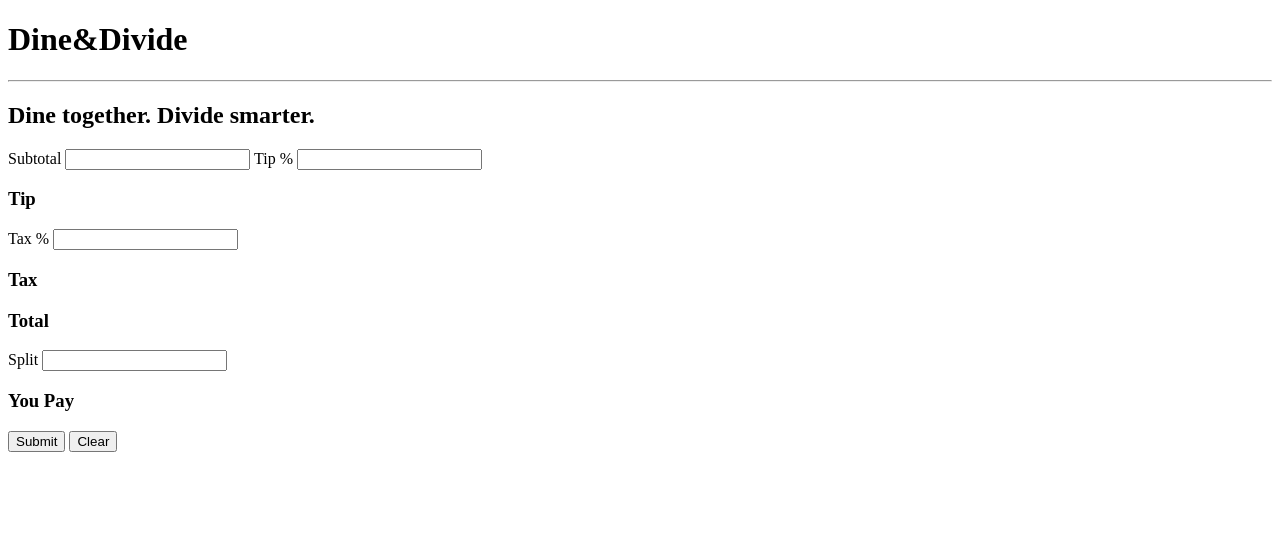
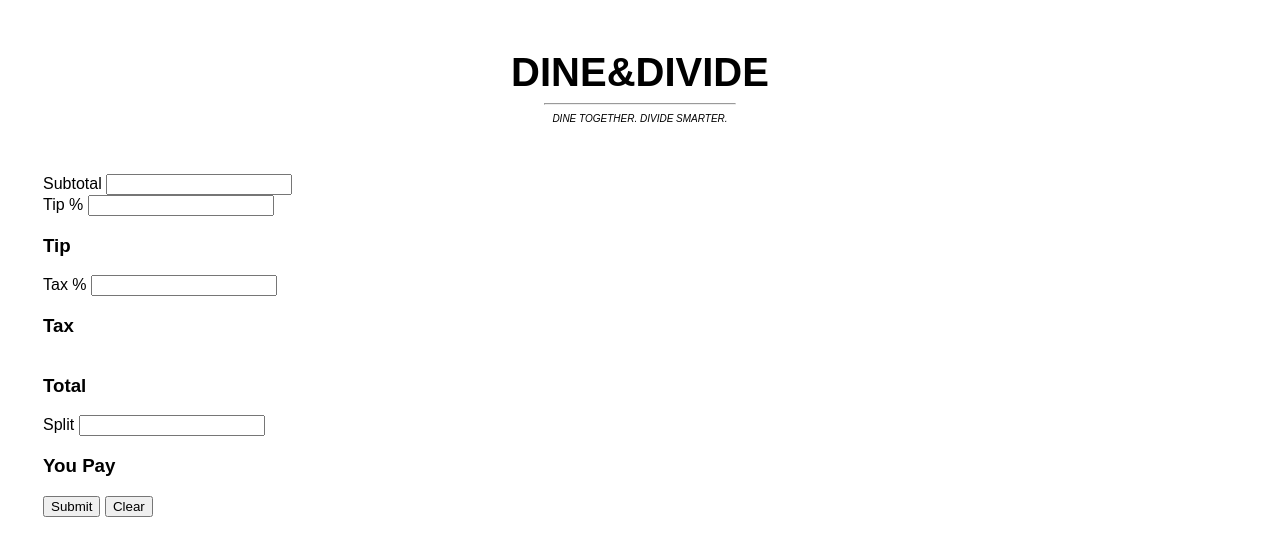
Before and after one commit to mercedechen/dd, a plain HTML site: page index.html in a window 1280 px wide. Drawn offline with Linux system fonts and the light colour scheme.

Commit message:
Added styles to foundation of app

```diff
--- a/index.html
+++ b/index.html
@@ -8,24 +8,34 @@
   <script src="index.js" defer></script>
 </head>
 <body>
-  <h1>Dine&Divide</h1>
+  <h1>Dine&Divide</h1> <!-- Change to logo png-->
   <hr>
   <h2>Dine together. Divide smarter.</h2>
   <form>
+    <div>
       <label for="subtotal">Subtotal</label>
       <input type="number" id="subtotal">
+    </div>
+    <div>
       <label for="tiprate">Tip %</label>
       <input type="number" id="tiprate">
+    </div>
     <h3>Tip</h3>
+    <div>
       <label for="taxrate">Tax %</label>
       <input type="number" id="taxrate">
+    </div>
     <h3>Tax</h3>
     <h3>Total</h3>
+    <div>
       <label for="split">Split</label>
       <input type="number" id="split">
+    </div>
     <h3>You Pay</h3>
+    <div>
       <button>Submit</button>
       <button>Clear</button>
+    </div>
   </form>
 </body>
 </html>
--- a/styles.css
+++ b/styles.css
@@ -0,0 +1,34 @@
+body {
+  font-family: Arial, Helvetica, sans-serif;
+}
+
+h1 {
+  font-size: 40px;
+  text-transform: uppercase;
+  margin: 50px 0 0 0;
+  padding: 0;
+    text-align: center;
+}
+
+hr {
+  width: 190px;
+}
+
+h2 {
+  font-size: 10px;
+  text-transform: uppercase;
+  font-weight: 300;
+  font-style: italic;
+  margin: 0 0 50px 0;
+  text-align: center;
+}
+
+form {
+  display: flex;
+  flex-direction: column;
+  margin: 0 35px;
+}
+
+input {
+  width: 178px;
+}
```
Lines whose indentation alone changed are shown as unchanged.
